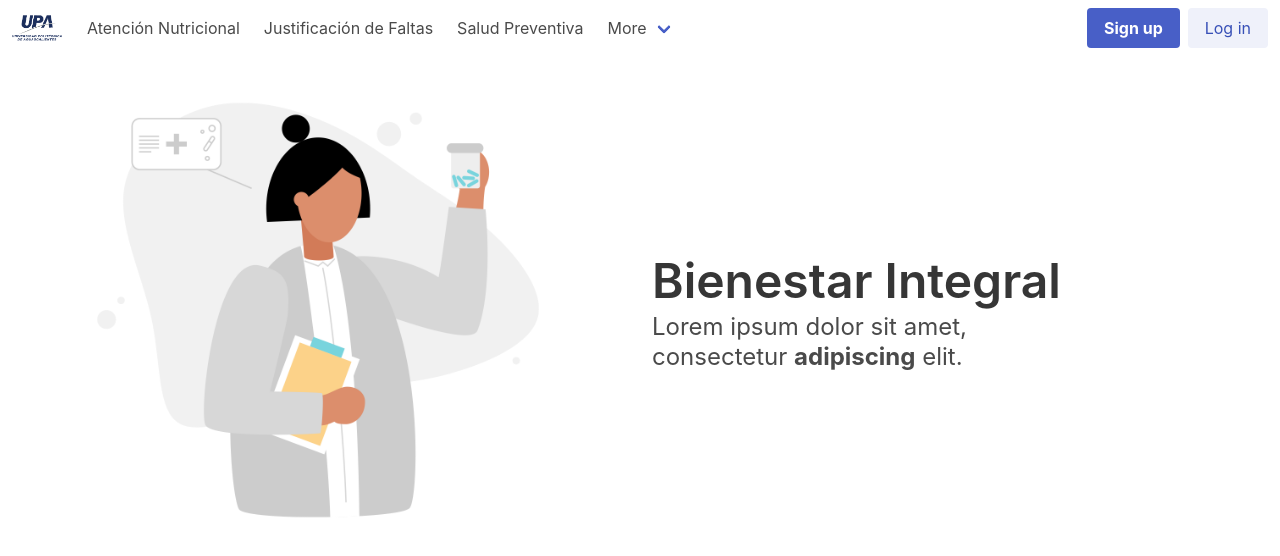
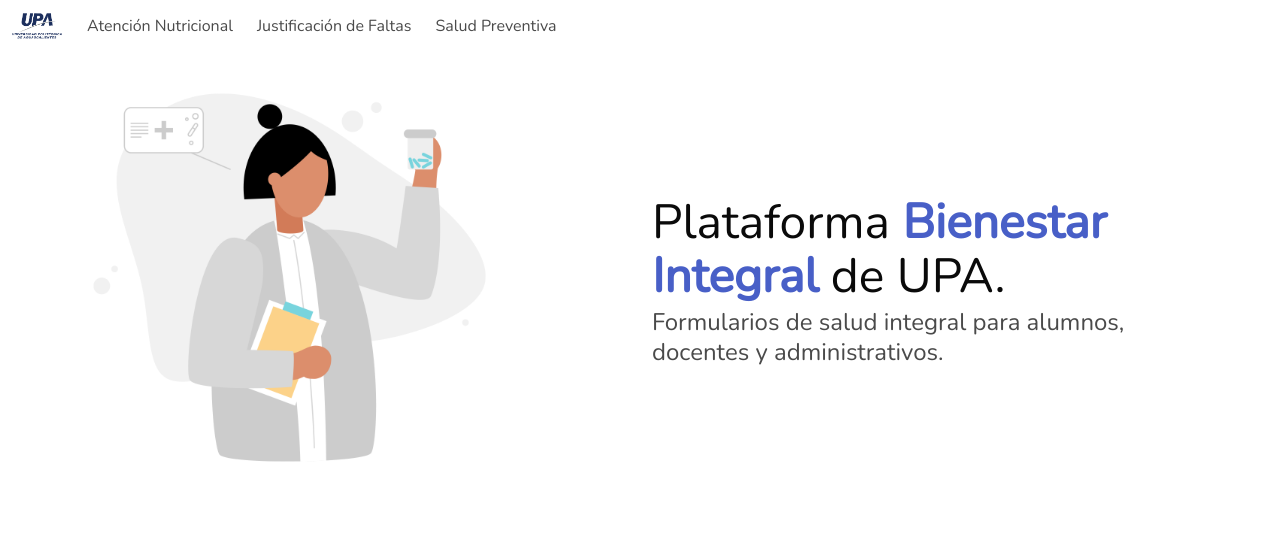
Before and after one commit to EsterUscanga/salud_integral_front, an Angular app: page / in a window 1280 px wide. Shown: the top 556 px of the page. Built offline with nearby package versions, Linux system fonts and the light colour scheme.

Commit message:
Added cosmetic changes

```diff
--- a/src/app/atencion-nutricional/atencion-nutricional.component.html
+++ b/src/app/atencion-nutricional/atencion-nutricional.component.html
@@ -1,3 +1,17 @@
+<section class="hero is-bold">
+    <div class="hero-body">
+      <div class="container">
+        <h1 class="title">
+            Atención Nutrimental
+        </h1>
+        <h2 class="subtitle">
+            Este formulario recopila automáticamente las direcciones de correo electrónico de los usuarios de Universidad Politécnica de Aguascalientes.
+        </h2>
+      </div>
+    </div>
+</section>
+
+
 <div class="container">
 
     <div class="columns">
--- a/src/app/home/home.component.html
+++ b/src/app/home/home.component.html
@@ -1,11 +1,11 @@
 <div class="container">
     <div class="columns is-vcentered">
         <div class="column">
-            <img src="../assets/doctor-colour-1200px.png" alt="" width="90%">
+            <img src="../assets/doctor-colour-1200px.png" alt="" width="80%">
         </div>
         <div class="column is-centered">
-            <h1 class="title is-1">{{title}}</h1>
-            <h4 class="subtitle is-4">Lorem ipsum dolor sit amet, <br>consectetur <b>adipiscing</b> elit.</h4>
+            <h1 class="title is-1 has-text-link"><span class="has-text-weight-light has-text-black">Plataforma</span> {{title}} <span class="has-text-weight-light has-text-black">de UPA.</span></h1>
+            <h4 class="subtitle is-4">Formularios de salud integral para alumnos, docentes y administrativos.</h4>
         </div>
     </div>
 
--- a/src/app/justificacion-faltas/justificacion-faltas.component.html
+++ b/src/app/justificacion-faltas/justificacion-faltas.component.html
@@ -1,3 +1,16 @@
+<section class="hero is-bold">
+    <div class="hero-body">
+      <div class="container">
+        <h1 class="title">
+            Justificación de faltas
+        </h1>
+        <h2 class="subtitle">
+            Este formulario recopila automáticamente las direcciones de correo electrónico de los usuarios de Universidad Politécnica de Aguascalientes.
+        </h2>
+      </div>
+    </div>
+</section>
+
 <div class="container">
 
     <div class="columns">
@@ -59,7 +72,6 @@
                         </div>
                     </div>
                 </div>
-                <app-calendario></app-calendario>
                 <div class="field">
                     <label class="label">Clasificación de motivo de ausencia</label>
                     <div [ngClass]="dropDownActivoEnfermedad ? 'dropdown is-active' : 'dropdown'" >
@@ -84,9 +96,20 @@
                 <div class="field">
                     <label class="label">Descripción detallada de ausencia o enfermedad</label>
                     <div class="control">
-                        <textarea class="textarea" placeholder="Describe el motivo de ausencia" [(ngModel)]="loValorDecripcionEnfermedad" minlength="10"></textarea>
+                        <textarea class="input" placeholder="Describe el motivo de ausencia" [(ngModel)]="loValorDecripcionEnfermedad" minlength="10"></textarea>
                     </div>
                 </div>
+            </div>
+        </div>
+        <div class="column">
+            <div *ngIf="detallesBandera">
+                <div class="field">
+                    <label class="label">Seleccione día/días de ausencia</label>
+                    <div class="control">
+                        <app-calendario></app-calendario>
+                    </div>
+                </div>
+
                 <div class="field is-grouped">
                     <div class="control">
                         <p class="buttons">
--- a/src/app/navigation-bar/navigation-bar.component.html
+++ b/src/app/navigation-bar/navigation-bar.component.html
@@ -4,48 +4,20 @@
             <img src="../assets/upa_logo.png" height="28">
         </a>
 
-        <a role="button" class="navbar-burger burger" aria-label="menu" aria-expanded="false"
-            data-target="navbarBasicExample">
+        <a (click)="toggleNavbar()" role="button" #navBurger class="navbar-burger burger" aria-label="menu" aria-expanded="false" data-target="navbarBasicExample">
             <span aria-hidden="true"></span>
             <span aria-hidden="true"></span>
             <span aria-hidden="true"></span>
         </a>
     </div>
 
-    <div class="navbar-menu">
+    <div class="navbar-menu" #navMenu>
         <div class="navbar-start">
 
             <a class="navbar-item" routerLink="/atencion-nutricional" routerLinkActive="active">Atención Nutricional</a>
             <a class="navbar-item" routerLink="/justificacion-faltas" routerLinkActive="active">Justificación de Faltas</a>
             <a class="navbar-item" routerLink="/salud-preventiva" routerLinkActive="active">Salud Preventiva</a>
-            <div class="navbar-item has-dropdown is-hoverable">
-                <a class="navbar-link">
-                    More
-                </a>
 
-                <div class="navbar-dropdown">
-                    <a class="navbar-item">
-                        Documentation
-                    </a>
-                    <hr class="navbar-divider">
-                    <a class="navbar-item">
-                        Report an issue
-                    </a>
-                </div>
-            </div>
-        </div>
-
-        <div class="navbar-end">
-            <div class="navbar-item">
-                <div class="buttons">
-                    <a class="button is-link">
-                        <strong>Sign up</strong>
-                    </a>
-                    <a class="button is-link is-light">
-                        Log in
-                    </a>
-                </div>
-            </div>
         </div>
     </div>
 </nav>
--- a/src/app/navigation-bar/navigation-bar.component.ts
+++ b/src/app/navigation-bar/navigation-bar.component.ts
@@ -1,4 +1,4 @@
-import { Component, OnInit } from '@angular/core';
+import { Component, ViewChild, ElementRef, OnInit } from '@angular/core';
 
 @Component({
   selector: 'app-navigation-bar',
@@ -7,6 +7,14 @@
 })
 export class NavigationBarComponent implements OnInit {
 
+  @ViewChild('navBurger') navBurger: ElementRef;
+  @ViewChild('navMenu') navMenu: ElementRef;
+
+  toggleNavbar() {
+    this.navBurger.nativeElement.classList.toggle('is-active');
+    this.navMenu.nativeElement.classList.toggle('is-active');
+  }
+
   constructor() { }
 
   ngOnInit(): void {
--- a/src/app/salud-preventiva/salud-preventiva.component.html
+++ b/src/app/salud-preventiva/salud-preventiva.component.html
@@ -1,5 +1,16 @@
+<section class="hero is-bold">
+    <div class="hero-body">
+      <div class="container">
+        <h1 class="title">
+            Formulario de Evaluación de Salud Preventiva
+        </h1>
+        <h2 class="subtitle">
+            Este cuestionario se estará aplicando para las atenciones al usuario en revisiones generales de glucosa, tensión arterial, colesterol y peso.
+        </h2>
+      </div>
+    </div>
+</section>
 <div class="container">
-
     <div class="columns">
         <div class="column">
             <div class="field">
--- a/src/index.html
+++ b/src/index.html
@@ -6,6 +6,7 @@
   <base href="/">
   <meta name="viewport" content="width=device-width, initial-scale=1">
   <link rel="icon" type="image/x-icon" href="favicon.ico">
+  <link rel="stylesheet" type="text/css" href="//fonts.googleapis.com/css?family=Nunito" />
 </head>
 <body>
   <app-root></app-root>
--- a/src/styles.css
+++ b/src/styles.css
@@ -1 +1,4 @@
 /* You can add global styles to this file, and also import other style files */
+* {
+    font-family: Nunito !important;
+}
```
